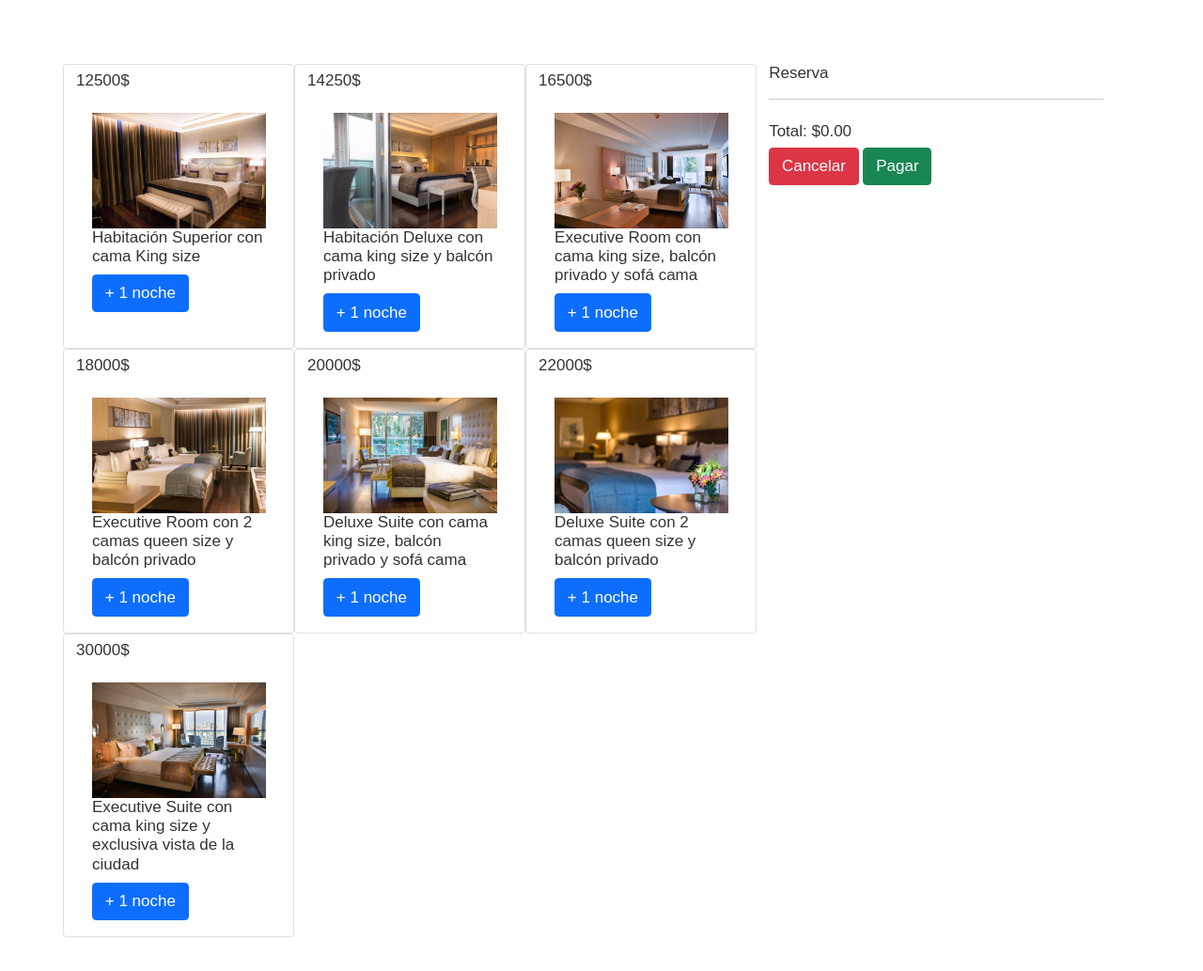
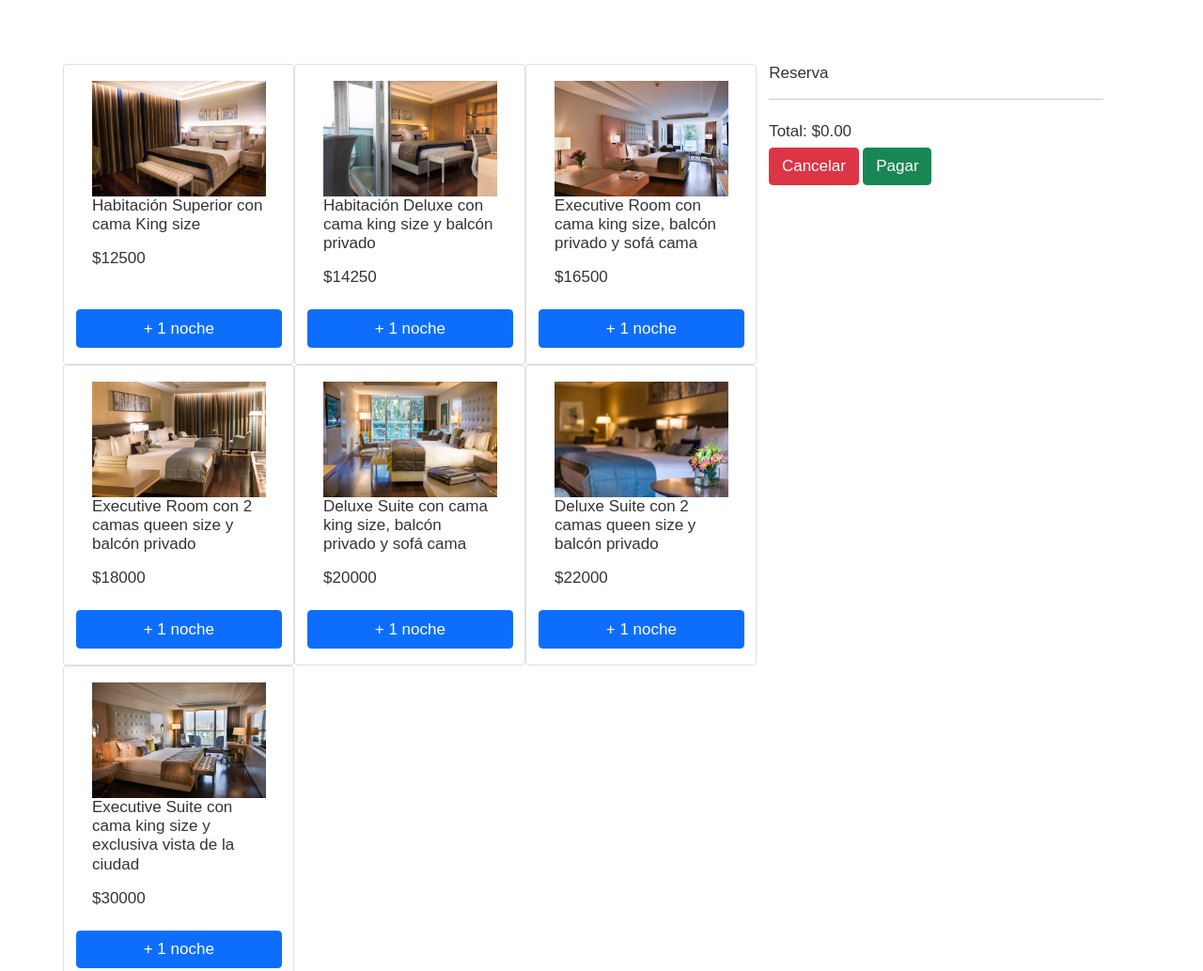
Before and after one commit to SantinoVigliero/ProyectoHotel, a website: page assets/views/reserva.html in a window 1280 px wide. Shown: the part 880-1913 px from the top of the page at 94% size. Drawn offline with nearby package versions, Linux system fonts and the light colour scheme; some packages are replaced by stand-ins of ours; a script that the page names is missing; files whose address does not match are found by name.

Commit message:
Trabajo terminado, con seccion de reserva funcionando

```diff
--- a/assets/css/main.css
+++ b/assets/css/main.css
@@ -1626,3 +1626,7 @@ footer #loyalty {
 @media (min-width: 768px) and (max-width: 991px) {
   .section.room_features .features_services .services .list.col_three {
     column-count: 2; } }
+
+.btn-primary {
+  margin-bottom: 1em;
+}
--- /dev/null
+++ b/js/base.json
@@ -0,0 +1,44 @@
+[
+    {
+      "id": 1,
+      "nombre": "Habitación Superior con cama King size",
+      "precio": 12500,
+      "imagen": "../../assets/img/Galeria de fotos/HabsySuits/Hab10.jpg"
+    },
+    {
+      "id": 2,
+      "nombre": "Habitación Deluxe con cama king size y balcón privado",
+      "precio": 14250,
+      "imagen": "../../assets/img/Galeria de fotos/HabsySuits/Hab2.jpg"
+    },
+    {
+      "id": 3,
+      "nombre": "Executive Room con cama king size, balcón privado y sofá cama",
+      "precio": 16500,
+      "imagen": "../../assets/img/Galeria de fotos/HabsySuits/Hab7.jpg"
+    },
+    {
+      "id": 4,
+      "nombre": "Executive Room con 2 camas queen size y balcón privado",
+      "precio": 18000,
+      "imagen": "../../assets/img/Galeria de fotos/HabsySuits/Hab4.jpg"
+    },
+    {
+      "id": 5,
+      "nombre": "Deluxe Suite con cama king size, balcón privado y sofá cama",
+      "precio": 20000,
+      "imagen": "../../assets/img/Galeria de fotos/HabsySuits/Hab16.jpg"
+    },
+    {
+      "id": 6,
+      "nombre": "Deluxe Suite con 2 camas queen size y balcón privado",
+      "precio": 22000,
+      "imagen": "../../assets/img/Galeria de fotos/HabsySuits/Hab14.jpg"
+    },
+    {
+        "id": 7,
+        "nombre": "Executive Suite con cama king size y exclusiva vista de la ciudad",
+        "precio": 30000,
+        "imagen": "../../assets/img/Galeria de fotos/HabsySuits/Hab19.jpg"
+    }
+]
--- a/js/main.js
+++ b/js/main.js
@@ -50,9 +50,8 @@ const DOMtotal = document.querySelector("#total");
 const DOMbotonVaciar = document.querySelector("#boton-vaciar");
 const miLocalStorage = window.localStorage;
 
-
-// Funciones
-
+// Funciones ANTIGUO
+/*
 function renderizarHabitaciones() {
     baseDeDatos.forEach((info) => {
         //Estructura
@@ -92,27 +91,38 @@ function renderizarHabitaciones() {
         misHabitacionesCardBody.appendChild(misHabitacionesBoton);
         misHabitaciones.appendChild(misHabitacionesCardBody);
         DOMitems.appendChild(misHabitaciones);
+
     });
-}
+};
+*/
 
-/*
-//ME LO PASO ANDRES
+//Codigo simplificado Funciona ( se me complico el boton pero funciona)
 function renderizarHabitaciones() {
 
     baseDeDatos.forEach((_info_) => {
 
-      const habitacion = document.createElement("div");
+        const habitacion = document.createElement("div");
+        const misHabitacionesBoton = document.createElement("button");
+        misHabitacionesBoton.classList.add("btn", "btn-primary");
+        misHabitacionesBoton.textContent = "+ 1 noche";
+        misHabitacionesBoton.setAttribute("marcador", _info_.id);
+        misHabitacionesBoton.addEventListener("click", añadirProductoALaReserva);
+        habitacion.innerHTML =
+        `<div class="card-body">
+        <img class="img-fluid" src="${_info_.imagen}">
+        <h5 class="card-title">${_info_.nombre}</h5>
+        <p class="card-text">$${_info_.precio}</p>
+        </div>`;
 
-      habitacion.innerHTML = `<div class="card-body"><img class="img-fluid" src="${_info_.imagen}"><h5 class="card-title">${_info_.nombre}</h5><p class="card-text">$${_info_.precio}</p><button class="btn btn-primary" marcador=${_info_.id}>+</button></div>`;
+        habitacion.classList.add("card", "col-sm-4");
+        habitacion.appendChild(misHabitacionesBoton);
+        DOMitems.appendChild(habitacion);
 
-      habitacion.classList.add("card", "col-sm-4");
-
-      DOMitems.appendChild(habitacion);
 
     });
 
 }
-*/
+
 
 // Evento para añadir una habitacion a la reserva
 
@@ -120,7 +130,7 @@ function añadirProductoALaReserva(evento) {
     reserva.push(evento.target.getAttribute("marcador"))
     renderizarReserva();
     guardarReservaEnLocalStorage();
-}
+};
 
 // Todos las habitaciones guardadas en la reserva
 
@@ -152,7 +162,7 @@ function renderizarReserva() {
     });
     // Mostrar el precio
     DOMtotal.textContent = calcularTotal();
-}
+};
 
 
 //Boton Pagar
@@ -160,10 +170,10 @@ const botonPagar =document.querySelector("#boton-pagar")
 botonPagar.addEventListener("click", () =>{
     Swal.fire(
         '¡Reserva realizada!',
-        '¡Lo esperamos en el Hotel!',
+        '¡Envie un email a esta dirección con sus datos para confirmar su reserva y acordar las fechas de su hospedaje! ¡Muchas gracias por elegirnos! reservas.palladio@accor.com',
         'success'
-      )
-})
+    );
+});
 //Boton vaciar
 const botonVaciar = document.querySelector("#boton-vaciar")
 botonVaciar.addEventListener("click", () => {
@@ -171,8 +181,8 @@ botonVaciar.addEventListener("click", () => {
         icon: 'error',
         title: '¡Reserva cancelada!',
         text: '¡Tu reserva ha sido cancelada!'
-      })
-})
+    });
+});
 
 // Evento para borrar un elemento de la reserva
 
@@ -183,7 +193,7 @@ function borrarItemReserva(evento) {
     });
     renderizarReserva();
     guardarReservaEnLocalStorage();
-}
+};
 
 // Se calcula el total de la reserva
 
@@ -194,7 +204,7 @@ function calcularTotal() {
         });
         return total + miItem[0].precio;
     }, 0).toFixed(2);
-}
+};
 
 // Vaciar la reserva
 
@@ -202,18 +212,28 @@ function vaciarReserva() {
     reserva = [];
     renderizarReserva();
     localStorage.clear();
-}
+};
 function guardarReservaEnLocalStorage () {
     miLocalStorage.setItem("reserva", JSON.stringify(reserva));
-}
+};
 
 function cargarReservaDeLocalStorage () {
     // ¿Existe un carrito previo guardado en LocalStorage?
     if (miLocalStorage.getItem("reserva") !== null) {
         // Carga la información
         reserva = JSON.parse(miLocalStorage.getItem("reserva"));
-    }
-}
+    };
+};
+//JSON
+
+fetch ("./base.json")
+.then (response =>{
+    return response.json();
+})
+
+
+
+
 
 // Eventos
 
```
Also changed, not shown: index.html (line endings or trailing spaces).
